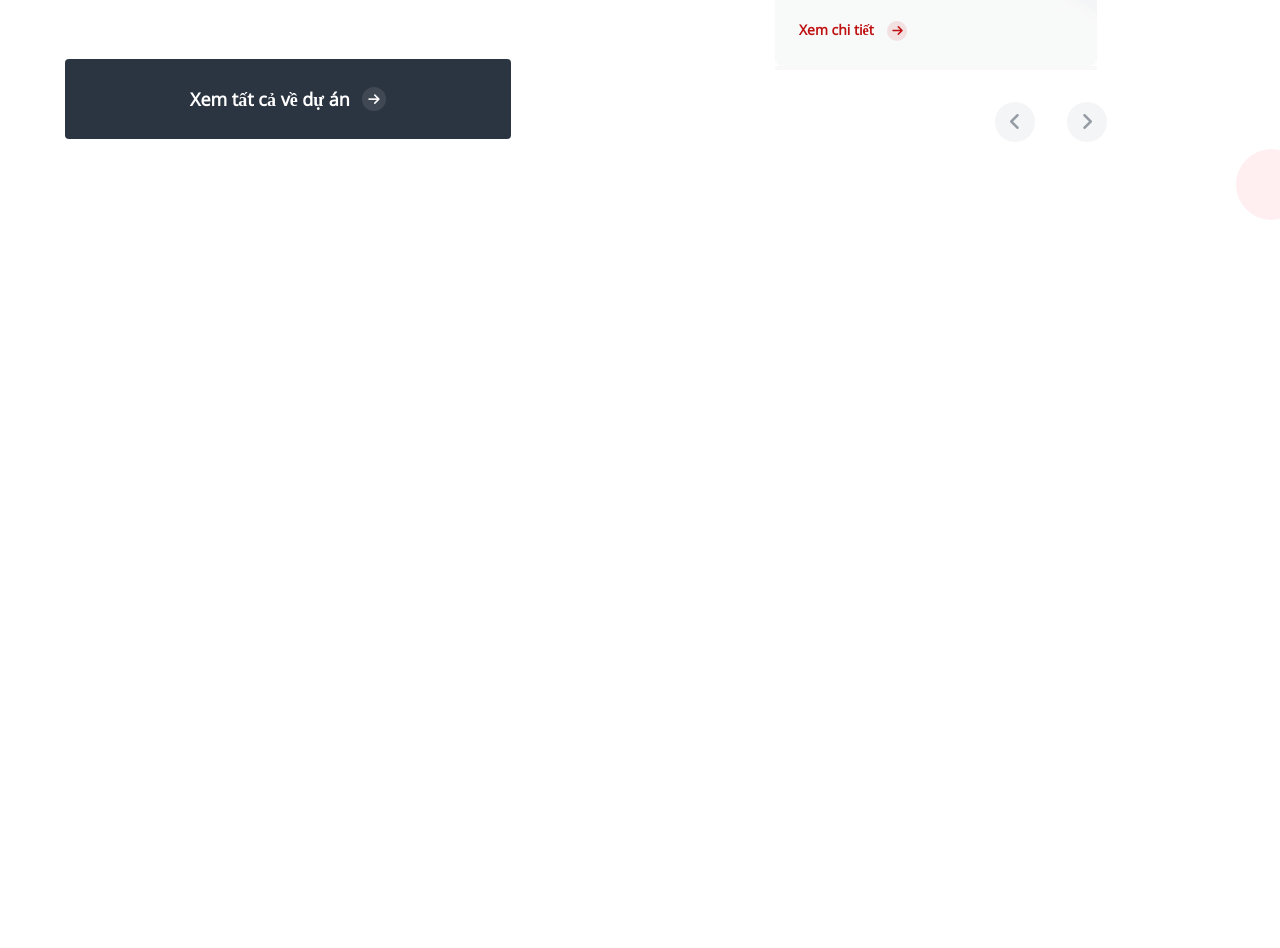
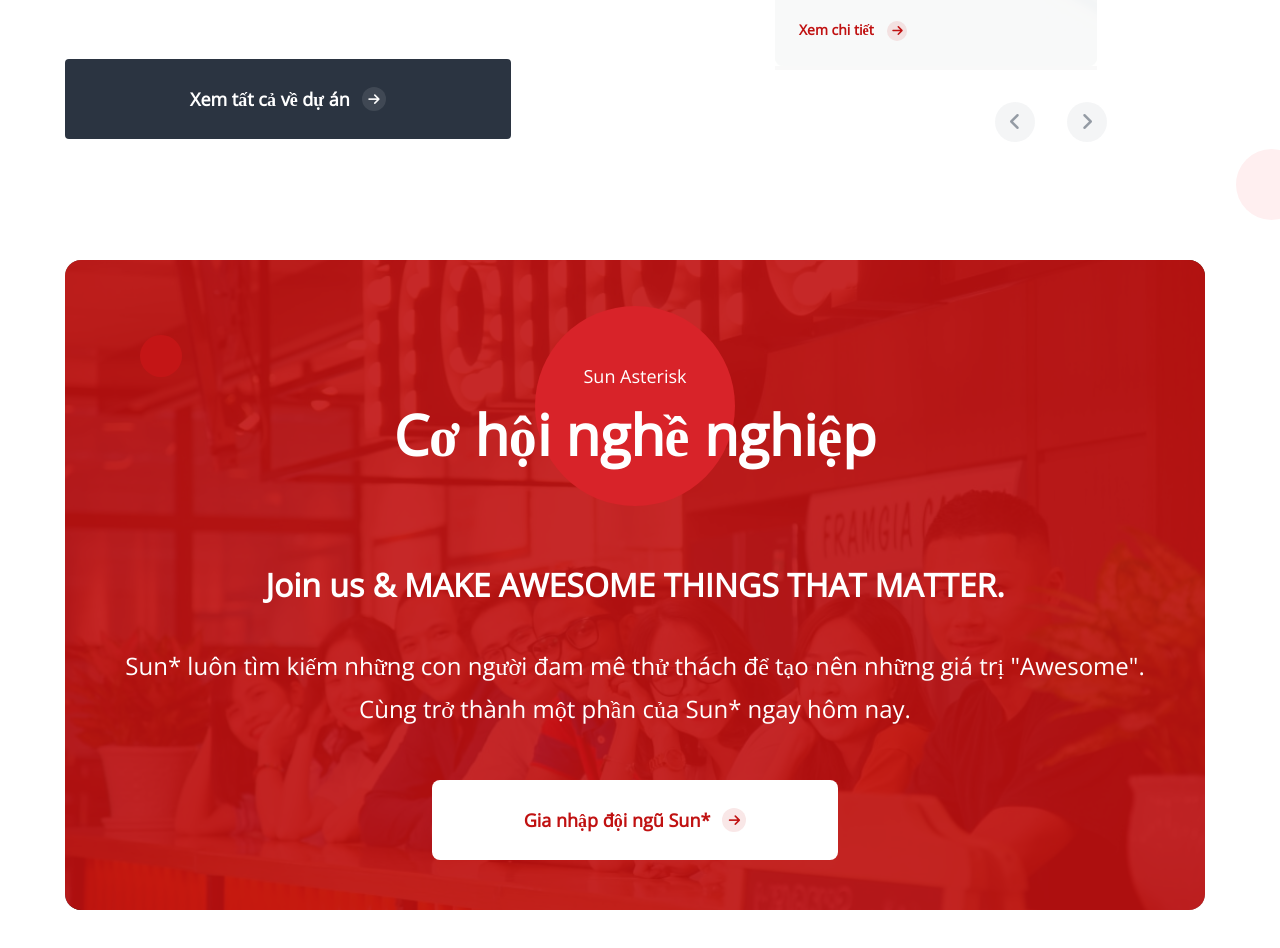
Before and after one commit to nguyenthanhtin2810/SunAsteriskHomePage, a plain HTML site: page src/pages/index.html in a window 1280 px wide. Shown: the part 2113-3061 px from the top of the page. Before the commit the page ends 2363 px from the top, so only its background shows below. Drawn offline with nearby package versions, Linux system fonts and the light colour scheme.

Commit message:
Completed career

```diff
--- a/assets/css/styles.css
+++ b/assets/css/styles.css
@@ -654,3 +654,95 @@ header {
 .project__angle:hover i {
     color: #fff;
 }
+
+.career {
+    padding: 10px;
+    position: relative;
+    text-align: center;
+}
+
+.career__content {
+    background-image: url('../images/career-bg.jpg');
+    position: relative;
+    color: #fff;
+    border-radius: 16px;
+    padding: 0 5%;
+    background-size: cover;
+}
+
+.career__content::before {
+    content: '';
+    position: absolute;
+    top: 0;
+    left: 0;
+    width: 100%;
+    height: 100%;
+    background-color: rgba(192, 17, 17, 0.9);
+    z-index: 1;
+    border-radius: 16px;
+}
+
+.career__content::after {
+    content: '';
+    position: absolute;
+    background-color: #ef3f45;
+    border-radius: 50%;
+    width: 42px;
+    height: 42px;
+    top: 75px;
+    left: 75px;
+    z-index: 0;
+}
+
+.career__content > * {
+    position: relative;
+    z-index: 1;
+}
+
+.career__sub-title {
+    font-size: 18px;
+    font-weight: 300;
+    padding-top: 100px;
+}
+
+.career__sub-title::before {
+    content: '';
+    position: absolute;
+    width: 200px;
+    height: 200px;
+    border-radius: 50%;
+    background-color: #d82329;
+    top: 46px;
+    left: 50%;
+    transform: translateX(-50%);
+    z-index: -1;
+}
+
+.career__title {
+    font-size: 56px;
+    font-weight: 700;
+    line-height: 1.5;
+    margin-top: 0px;
+    margin-bottom: 80px;
+}
+
+.career__slogan {
+    font-size: 32px;
+    font-weight: 700;
+    margin-bottom: 30px;
+}
+
+.career__description {
+    font-size: 24px;
+}
+
+.career__btn {
+    margin-top: 50px;
+    padding-bottom: 50px;
+}
+
+.career__btn-link {
+    width: 406px;
+    max-width: 100%;
+    margin: 0 auto;
+}
--- a/src/pages/index.html
+++ b/src/pages/index.html
@@ -128,7 +128,25 @@
             </div>
         </div>
 
-        <div class="section career"></div>
+        <div class="section career">
+            <div class="career__content">
+                <div class="career__sub-title">Sun Asterisk</div>
+                <h2 class="career__title">Cơ hội nghề nghiệp</h2>
+                <div class="career__slogan">Join us & MAKE AWESOME THINGS THAT MATTER.</div>
+                <div class="career__description">
+                    Sun* luôn tìm kiếm những con người đam mê thử thách để tạo nên những giá trị "Awesome".
+                    <br>  Cùng trở thành một phần của Sun* ngay hôm nay.
+                </div>
+                <div class="career__btn">
+                    <a href="#" class="career__btn-link large-btn btn--light">
+                        Gia nhập đội ngũ Sun*
+                        <span class="career__btn-icon large-btn__icon">
+                            <i class="fa-solid fa-arrow-right"></i>
+                        </span>
+                    </a>
+                </div>
+            </div>
+        </div>
 
         <div class="section work-env"></div>
 
```
